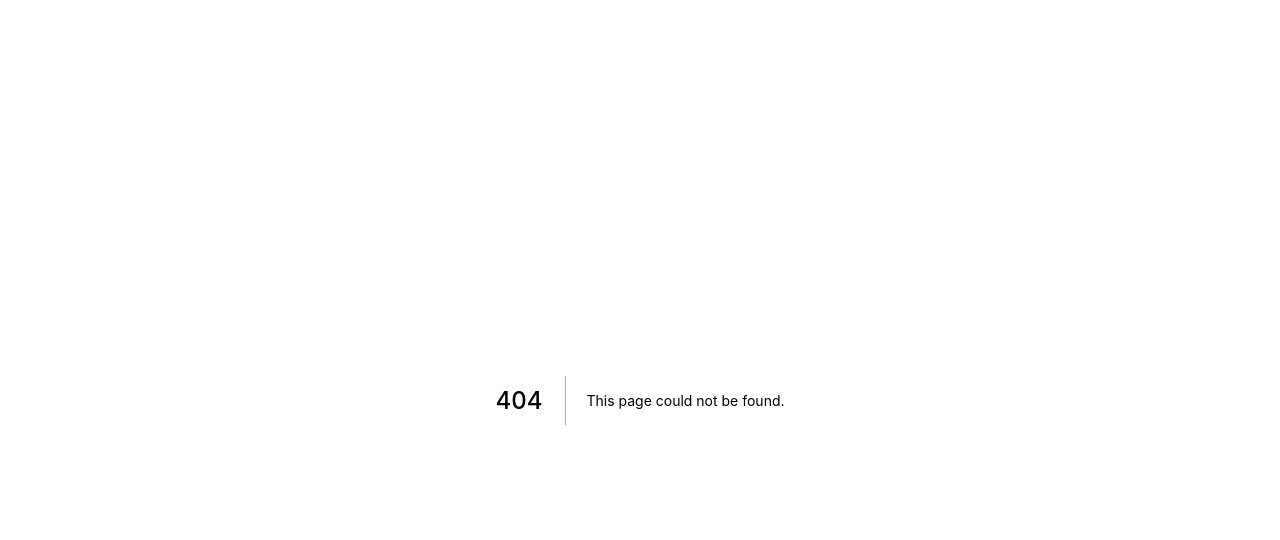
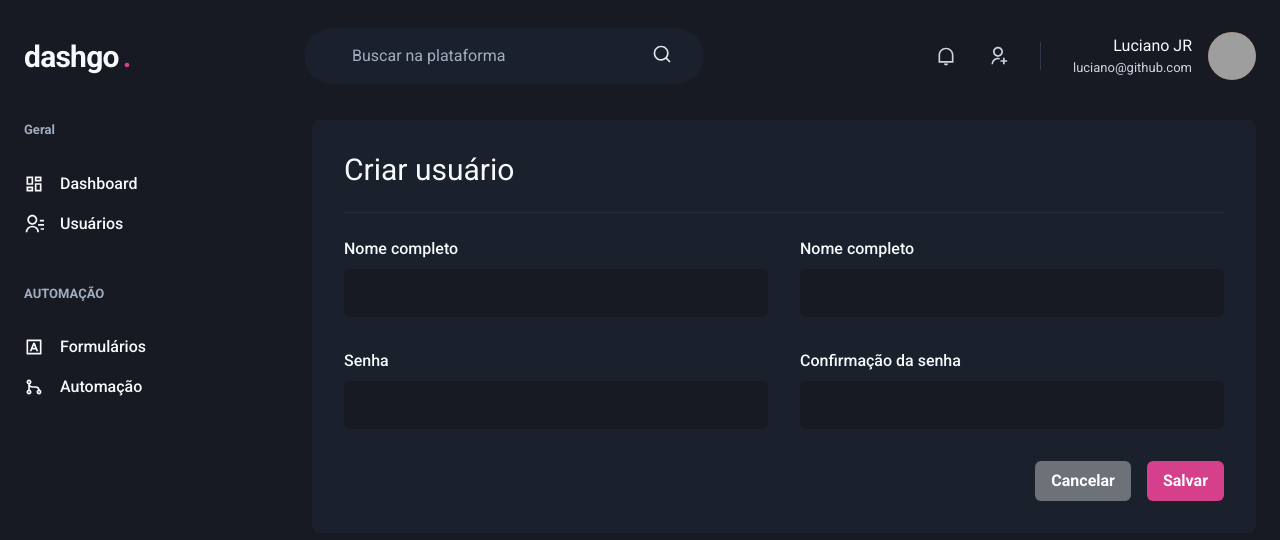
Before and after one commit to lucianomoraisjr/dashbord-ignite, a Next.js app: page /users/create in a window 1280 px wide. Before the commit this address had no page. Shown: the top 540 px of the page. Built offline with nearby package versions, Linux system fonts and the light colour scheme; grey boxes are pictures that could not be loaded.

Commit message:
finished 01-04-07

```diff
--- /dev/null
+++ b/src/pages/users/create.tsx
@@ -0,0 +1,36 @@
+import { Box, Button, Divider, Flex, Heading, HStack, SimpleGrid, VStack } from "@chakra-ui/react";
+import { Input } from "../../components/Form/Input";
+import { Header } from "../../components/Header";
+import { SideBar } from "../../components/SideBar";
+
+
+export default function CreateUser(){
+    return(
+        <Box>
+            <Header/>
+            <Flex w="100%" my="6" maxWidth={1480} mx="auto" px="6">
+                <SideBar />
+                <Box flex="1" borderRadius={8} bg="gray.800" p={["6","8"]}>
+                    <Heading size="lg" fontWeight="normal" >Criar usuário</Heading>
+                    <Divider my="6" borderColor="gray.700" />
+                    <VStack spacing="8">
+                        <SimpleGrid minChildWidth="240px" spacing={["6","8"]} w="100%" >
+                            <Input name="name" label="Nome completo"/>
+                            <Input name="e" label="Nome completo"/>
+                        </SimpleGrid>
+                        <SimpleGrid minChildWidth="240px" spacing={["6","8"]} w="100%" >
+                            <Input name="password" type="password" label="Senha"/>
+                            <Input name="password_confirmation" type="password" label="Confirmação da senha"/>
+                        </SimpleGrid>
+                    </VStack>
+                    <Flex mt="8" justify="flex-end">
+                        <HStack spacing="4">
+                            <Button colorScheme="whiteAlpha">Cancelar</Button>
+                            <Button colorScheme="pink">Salvar</Button>
+                        </HStack>
+                    </Flex>
+                </Box>
+            </Flex>
+        </Box>
+    )
+}
```
